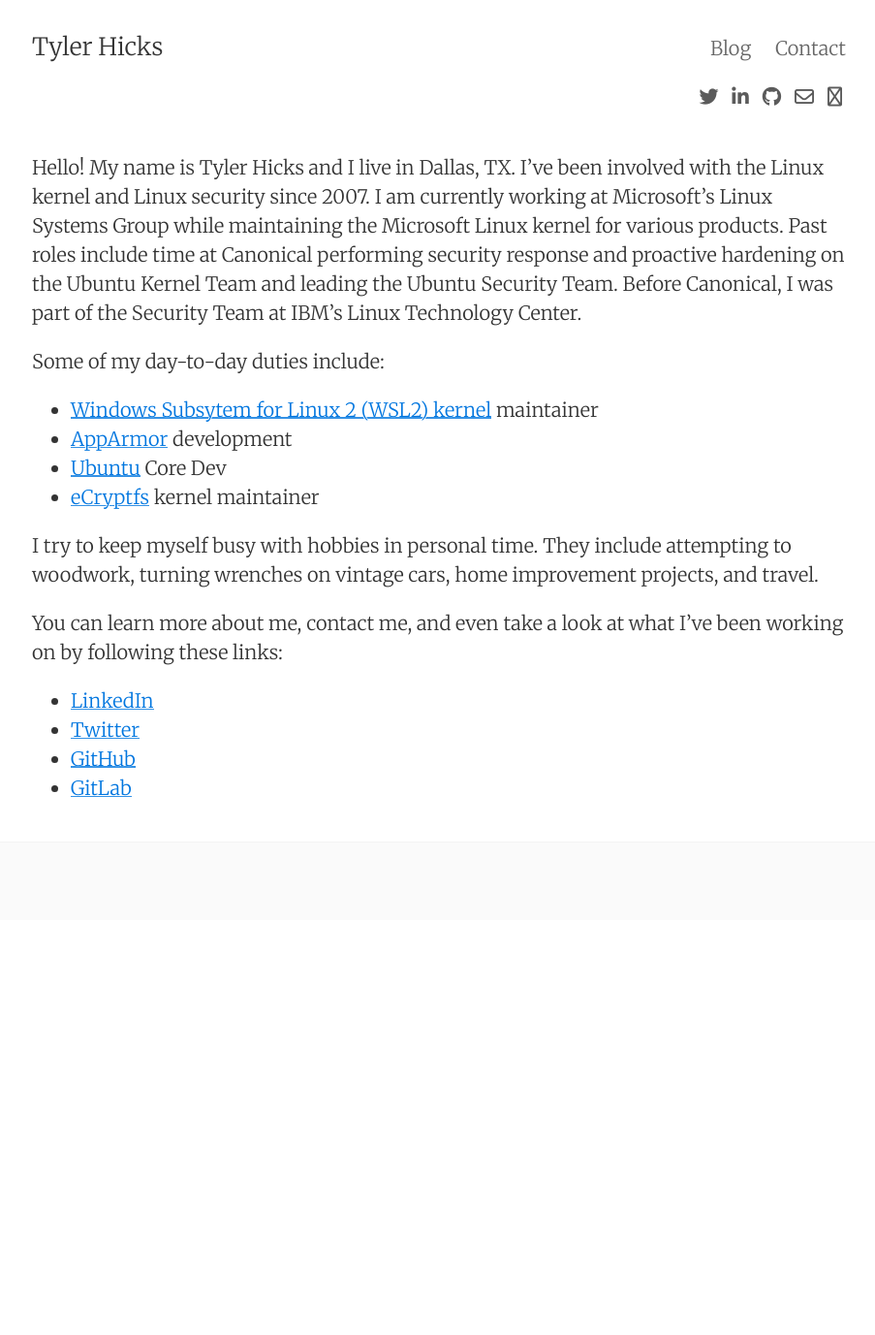
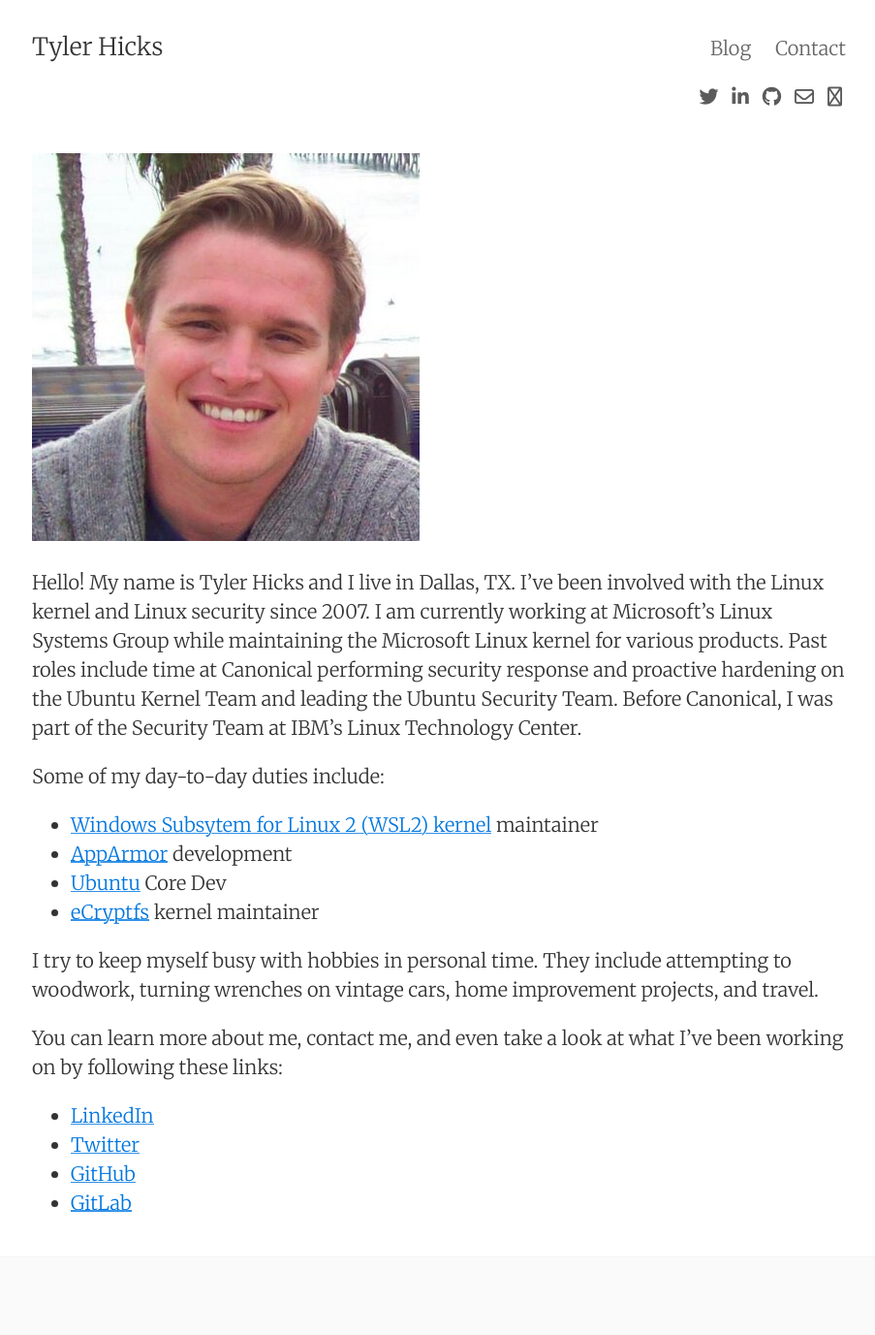
Before and after one commit to tyhicks/tyhicks.github.io, a Jekyll site: the page built from index.md, in a window 1280 px wide. Shown: the whole page at 97% size, without its empty margins (187-1090 px from the left). Built offline with Jekyll 4.4.1, drawn with Linux system fonts in a browser that asks for light colours; nearby versions of some CDN libraries; before the commit the page ends 949 px from its top, so only the background shows below that.

Commit message:
index.md: Display a photo of myself on the front page
Signed-off-by: Tyler Hicks <code@tyhicks.com>

```diff
--- a/index.md
+++ b/index.md
@@ -1,6 +1,8 @@
 ---
 layout: default
 ---
+
+![Me](/images/me.jpeg)
 
 Hello! My name is Tyler Hicks and I live in Dallas, TX. I've been involved with
 the Linux kernel and Linux security since 2007. I am currently working at
```
